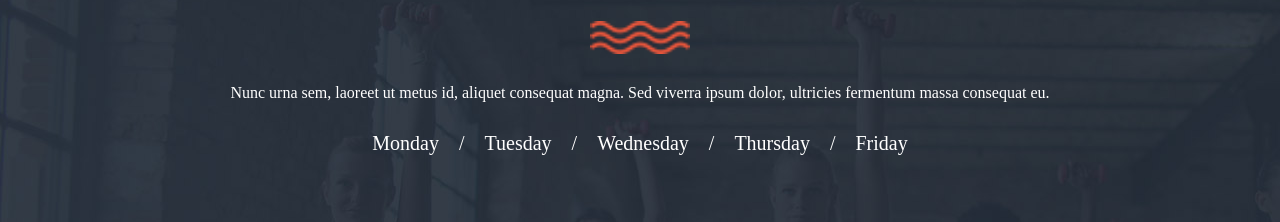
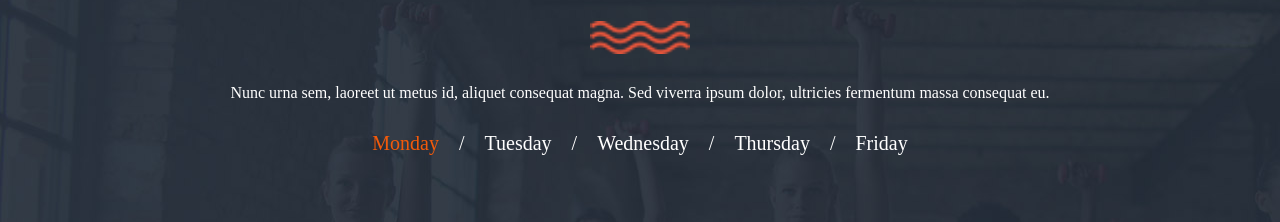
Before and after one commit to Abdo1454/training-studio, a React (Vite) app: page / in a window 1280 px wide. Shown: the part 2980-3202 px from the top of the page. Built offline with nearby package versions, Linux system fonts and the light colour scheme.

Commit message:
improve schedule

```diff
--- a/src/components/Schedule/Schedule.css
+++ b/src/components/Schedule/Schedule.css
@@ -18,6 +18,9 @@
 .list-days li{
     cursor: pointer;
 }
+.active{
+    color: #f35a0a;
+}
 .table-content{
       width: 70%;
   border-collapse: collapse;
--- a/src/components/Schedule/Schedule.tsx
+++ b/src/components/Schedule/Schedule.tsx
@@ -19,15 +19,48 @@ const [day, setDay] = useState<Day>("Monday");
           viverra ipsum dolor, ultricies fermentum massa consequat eu.
         </p>
             <ul className="list-days">
-                <li onClick={()=>{setDay("Monday")}} >Monday</li>
-                <li>/</li>
-                <li onClick={()=>{setDay("Tuesday")}} >Tuesday</li>
-                <li>/</li>
-                <li onClick={()=>{setDay("Wednesday")}} >Wednesday</li>
-                <li>/</li>
-                <li onClick={()=>{setDay("Thursday")}} >Thursday</li>
-                <li>/</li>
-                <li onClick={()=>{setDay("Friday")}} >Friday</li>
+              <li
+  className={day === "Monday" ? "active" : ""}
+  onClick={() => setDay("Monday")}
+>
+  Monday
+</li>
+
+<li>/</li>
+
+<li
+  className={day === "Tuesday" ? "active" : ""}
+  onClick={() => setDay("Tuesday")}
+>
+  Tuesday
+</li>
+
+<li>/</li>
+
+<li
+  className={day === "Wednesday" ? "active" : ""}
+  onClick={() => setDay("Wednesday")}
+>
+  Wednesday
+</li>
+
+<li>/</li>
+
+<li
+  className={day === "Thursday" ? "active" : ""}
+  onClick={() => setDay("Thursday")}
+>
+  Thursday
+</li>
+
+<li>/</li>
+
+<li
+  className={day === "Friday" ? "active" : ""}
+  onClick={() => setDay("Friday")}
+>
+  Friday
+</li>
             </ul>
     <table className="table-content">
   <tbody>
```
